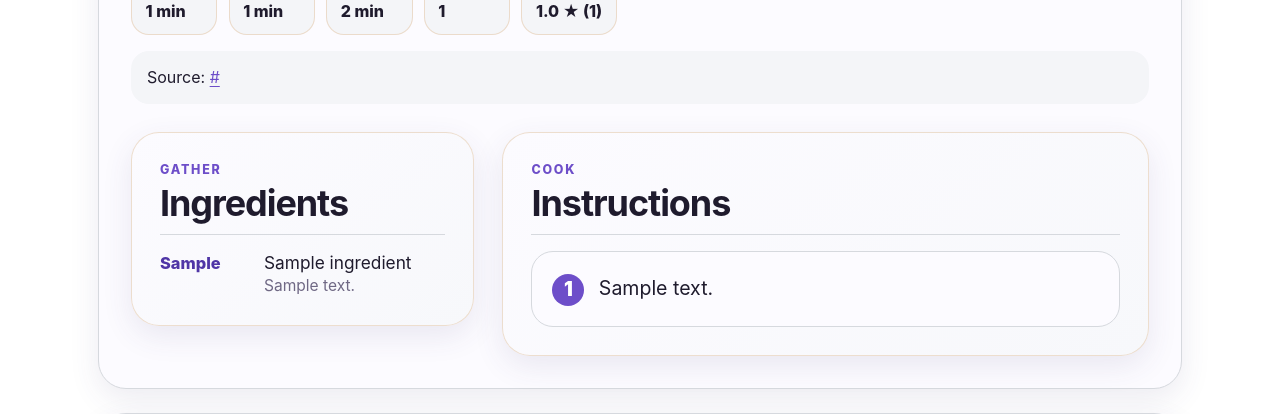
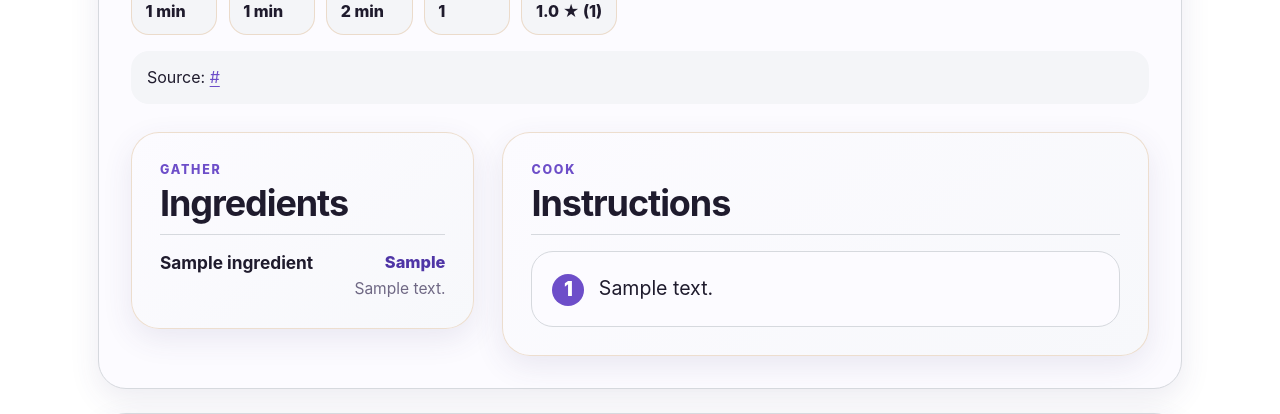
Before and after one commit to cleavernl/recipe-site, a Django app: a page that uses src/templates/recipes/detail.html in a window 1280 px wide. Shown: the part 1542-1956 px from the top of the page. Run offline with Django 5.2, Linux system fonts and the light colour scheme; a user stored in the database is signed in; tables that the repository leaves empty hold one stand-in row (values such as "Sample post"); grey boxes marked "Sample" are stand-in pictures.

Commit message:
Recipe detail: ingredient name left, quantity and notes stacked on right.
Co-authored-by: Cursor <cursoragent@cursor.com>

```diff
--- a/src/recipes/tests.py
+++ b/src/recipes/tests.py
@@ -237,8 +237,8 @@ class RecipeWorkflowTests(TestCase):
         self.assertContains(response, "ingredient-card")
         self.assertContains(response, "ingredient-quantity")
         self.assertContains(response, "ingredient-name")
-        self.assertContains(response, "ingredient-list-full")
-        self.assertContains(response, "ingredient-list-unitless")
+        self.assertContains(response, "ingredient-line")
+        self.assertContains(response, "ingredient-meta")
         self.assertContains(response, "ingredient-note")
         self.assertContains(response, "instruction-card")
         self.assertContains(response, "star-rating-field")
--- a/src/static/site.css
+++ b/src/static/site.css
@@ -773,14 +773,35 @@ form p {
 }
 
 .ingredient-list li {
-  align-items: baseline;
+  align-items: start;
   border-bottom: 1px solid var(--border);
   display: grid;
   font-size: clamp(1rem, 2vw, 1.08rem);
-  gap: 1rem;
-  grid-template-columns: minmax(5.5rem, 0.45fr) minmax(0, 1fr);
+  gap: 0.45rem 1.1rem;
+  grid-template-columns: minmax(0, 1.15fr) minmax(6.5rem, 0.85fr);
   line-height: 1.35;
   padding: 0.55rem 0;
+}
+
+.ingredient-line--name-only {
+  grid-template-columns: minmax(0, 1fr);
+}
+
+.ingredient-line--name-only .ingredient-meta {
+  display: none;
+}
+
+.ingredient-meta {
+  align-items: end;
+  display: flex;
+  flex-direction: column;
+  gap: 0.35rem;
+  justify-self: stretch;
+  text-align: right;
+}
+
+.ingredient-name {
+  font-weight: 700;
 }
 
 .ingredient-list li:first-child {
@@ -792,21 +813,9 @@ form p {
   padding-bottom: 0;
 }
 
-.ingredient-list-full {
-  grid-template-columns: minmax(5.5rem, 0.45fr) minmax(0, 1fr);
-}
-
-.ingredient-list-full .ingredient-name {
-  grid-column: 1;
-}
-
-.ingredient-list-full .ingredient-note {
-  grid-column: 2;
-}
-
-.ingredient-list-unitless .ingredient-name {
-  color: var(--accent-dark);
-  font-weight: 800;
+.ingredient-quantity--unitless {
+  font-size: 1.05em;
+  letter-spacing: 0.02em;
 }
 
 .ingredient-quantity {
@@ -816,25 +825,12 @@ form p {
   font-variant-numeric: tabular-nums;
 }
 
-.ingredient-name strong {
-  color: var(--accent-dark);
-  font-weight: 800;
-}
-
-.ingredient-name small,
 .ingredient-note {
   color: var(--muted);
   font-size: 0.9em;
-}
-
-.ingredient-name small {
-  display: block;
-  margin-top: 0.1rem;
-}
-
-.ingredient-note {
-  justify-self: start;
-  text-align: left;
+  line-height: 1.35;
+  max-width: 100%;
+  text-align: right;
 }
 
 .step-list {
--- a/src/templates/recipes/detail.html
+++ b/src/templates/recipes/detail.html
@@ -77,21 +77,16 @@
         </div>
         <ul class="ingredient-list">
           {% for ingredient in recipe.ingredients.all %}
-            <li{% if ingredient.has_unitless_quantity or not ingredient.quantity %} class="ingredient-list-full{% if ingredient.has_unitless_quantity %} ingredient-list-unitless{% endif %}"{% endif %}>
-              {% if ingredient.quantity and not ingredient.has_unitless_quantity %}
-                <span class="ingredient-quantity">{{ ingredient.quantity }}</span>
-                <span class="ingredient-name">
-                  {{ ingredient.name }}
-                  {% if ingredient.notes %}<small>{{ ingredient.notes }}</small>{% endif %}
-                </span>
-              {% else %}
-                <span class="ingredient-name">
-                  {% if ingredient.quantity %}<strong>{{ ingredient.quantity }}</strong>{% endif %}
-                  {% if ingredient.quantity %} {% endif %}
-                  {{ ingredient.name }}
-                </span>
-                {% if ingredient.notes %}<small class="ingredient-note">{{ ingredient.notes }}</small>{% endif %}
-              {% endif %}
+            <li class="ingredient-line{% if not ingredient.quantity and not ingredient.notes %} ingredient-line--name-only{% endif %}">
+              <span class="ingredient-name">{{ ingredient.name }}</span>
+              <div class="ingredient-meta">
+                {% if ingredient.quantity %}
+                  <span class="ingredient-quantity{% if ingredient.has_unitless_quantity %} ingredient-quantity--unitless{% endif %}">{{ ingredient.quantity }}</span>
+                {% endif %}
+                {% if ingredient.notes %}
+                  <span class="ingredient-note">{{ ingredient.notes }}</span>
+                {% endif %}
+              </div>
             </li>
           {% endfor %}
         </ul>
```
